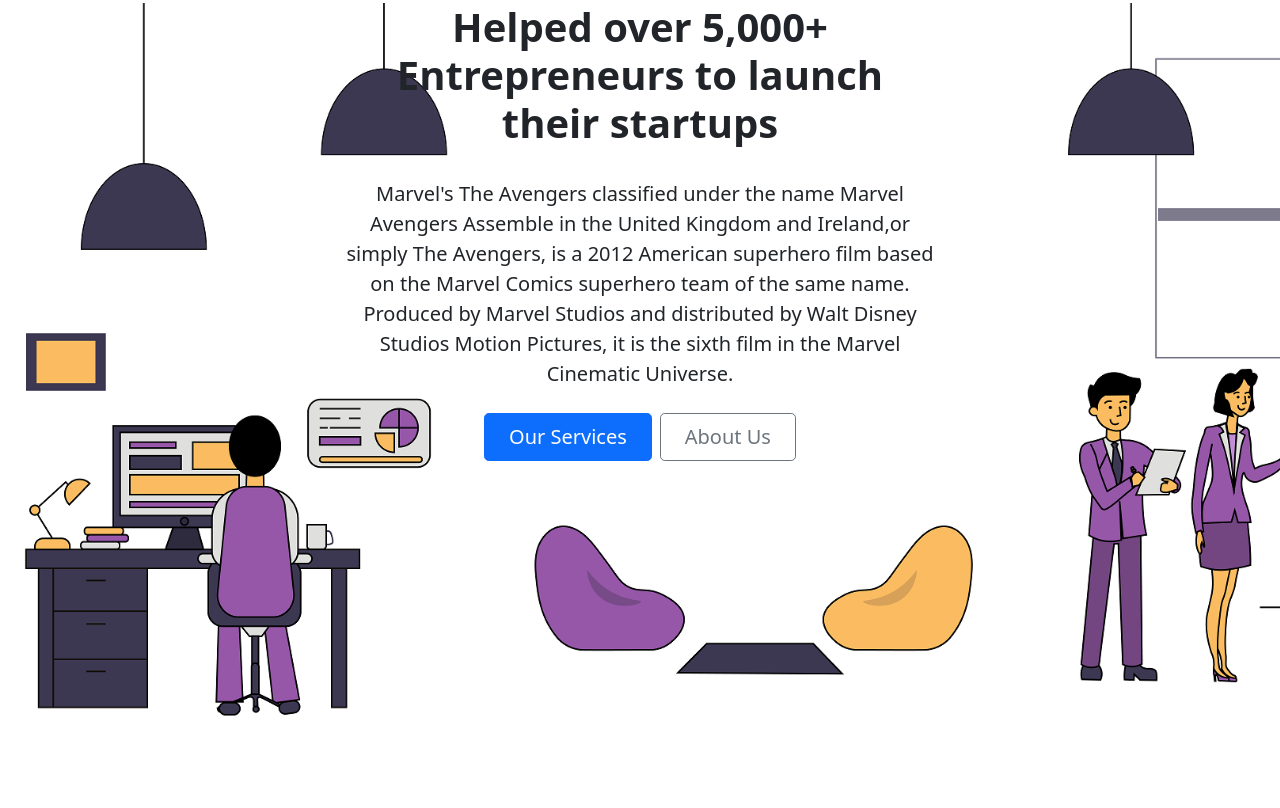
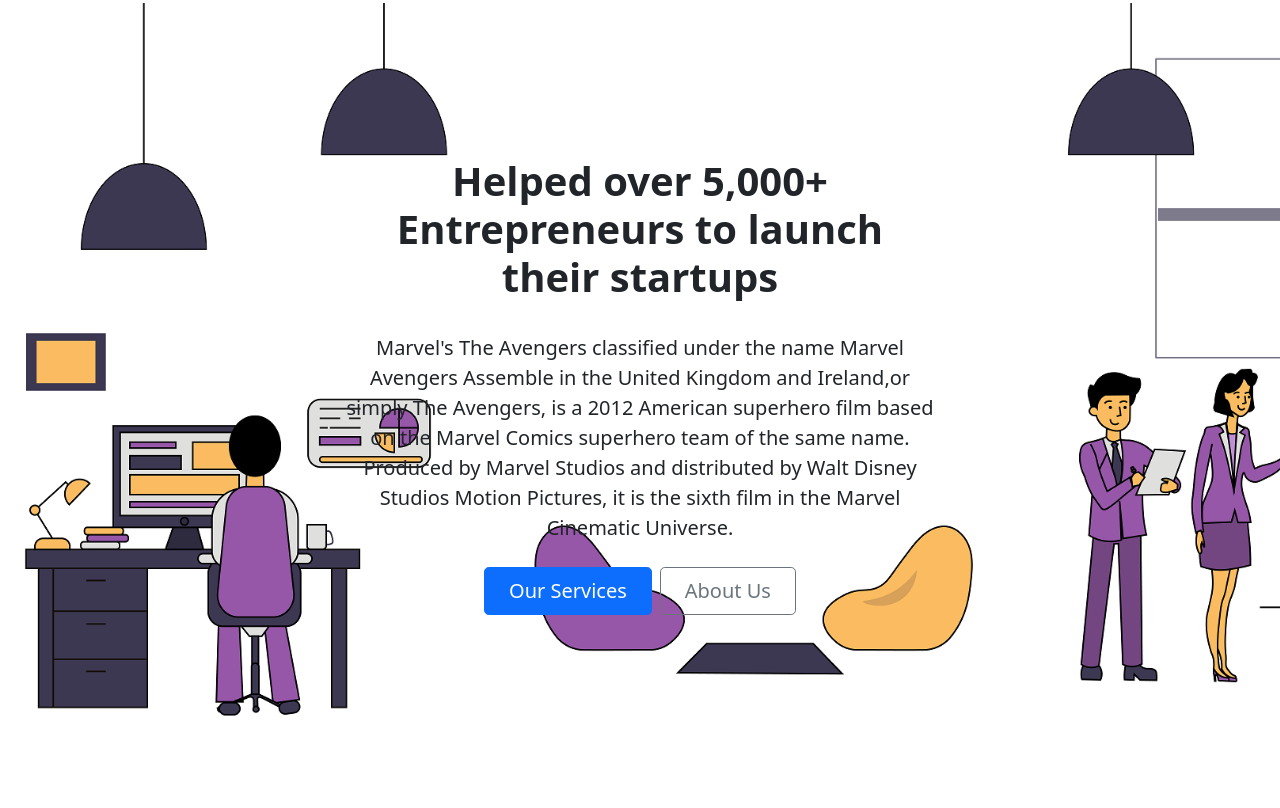
Before and after one commit to sohankanti17/ProjectClassy, a PHP site: page / in a window 1280 px wide. Shown: the part 53-861 px from the top of the page. Run offline with PHP 8.4, Linux system fonts and the light colour scheme.

Commit message:
Update index.php

```diff
--- a/index.php
+++ b/index.php
@@ -21,10 +21,9 @@
         <!-- Actual page content starts from here -->
 
 
-        <div class=" fluid-container" style="height:95vh; background-image:url('.\\assets\\images\\bg1.png');background-repeat: no-repeat;
-    background-size: cover;">
+        <div class=" fluid-container" style="height:95vh; background-image:url('.\\assets\\images\\bg1.png');background-repeat: no-repeat; background-size: cover;">
             <!-- <img src="./assets\images\bg1.png" alt="" style="height:200px"> -->
-            <div class="container col-lg-6 px-4 mx-auto text-center ">
+            <div class="container col-lg-6 px-4 mx-auto text-center " style="padding:12%">
 
                 <h1 class="display-6 fw-bold "> Helped over 5,000+ Entrepreneurs to launch their startups</h1><br>
                 <p class="lead mb-4">
```
